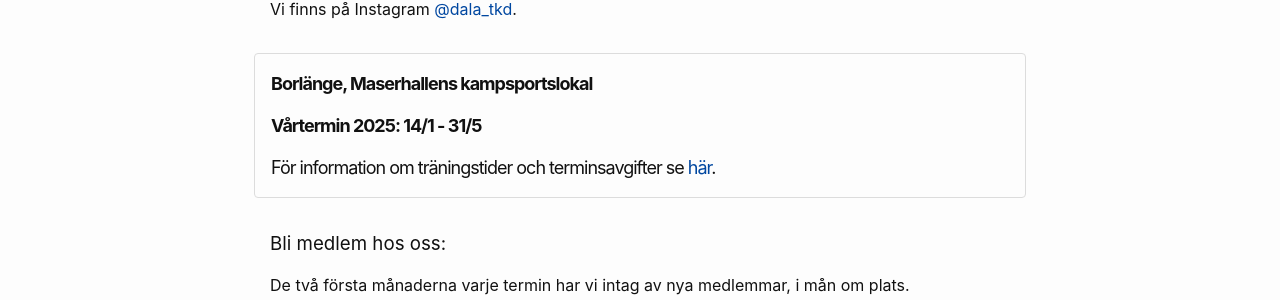
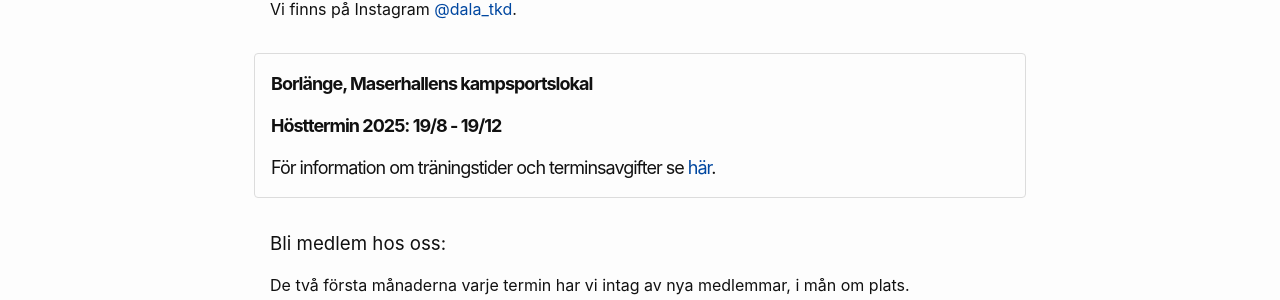
Before and after one commit to dalataekwondo/dalataekwondo.github.io, a Jekyll site: the page built from index.markdown, in a window 1280 px wide. Shown: the part 252-552 px from the top of the page. Built offline with Jekyll 4.4.1, drawn with Linux system fonts in a browser that asks for light colours.

Commit message:
Update index.markdown

```diff
--- a/index.markdown
+++ b/index.markdown
@@ -10,7 +10,7 @@ Vi finns på Instagram [@{{ site.instagram_username | escape }}](https://instagr
 
 > **Borlänge, Maserhallens kampsportslokal**
 >
-> **Vårtermin 2025: 14/1 - 31/5**
+> **Hösttermin 2025: 19/8 - 19/12**
 >
 > För information om träningstider och terminsavgifter se [här](/lokal-tid/#tid).
 
```
